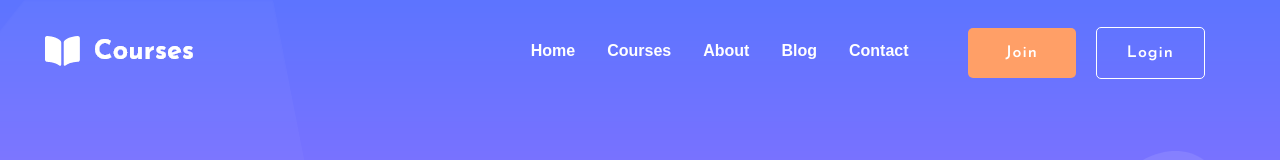
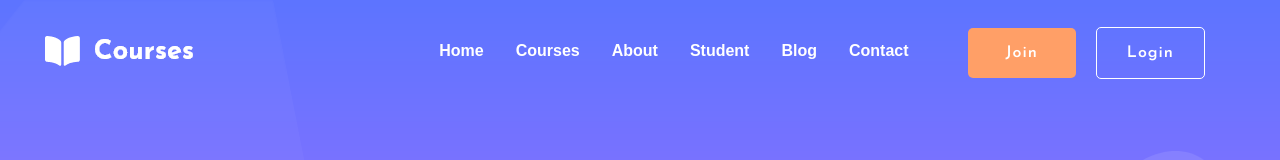
Before and after one commit to architajain2003/Education_Project, a React (Create React App) app: page / in a window 1280 px wide. Shown: the top 160 px of the page. Built offline with nearby package versions, Linux system fonts and the light colour scheme.

Commit message:
link changes

```diff
--- a/src/components/Home.js
+++ b/src/components/Home.js
@@ -64,6 +64,10 @@ function Home() {
                               <Link to="/about">About</Link>
                             </li>
                             <li>
+                                  {/* <a href="elements.html">Element</a> */}
+                                  <Link to="/StudentDashboard">student</Link>
+                                </li>
+                            <li>
                               <a href="#">Blog</a>
                               <ul className="submenu">
                                 <li>
@@ -78,6 +82,7 @@ function Home() {
                                   {/* <a href="elements.html">Element</a> */}
                                   <Link to="/elements">Element</Link>
                                 </li>
+
                               </ul>
                             </li>
                             <li>
```
